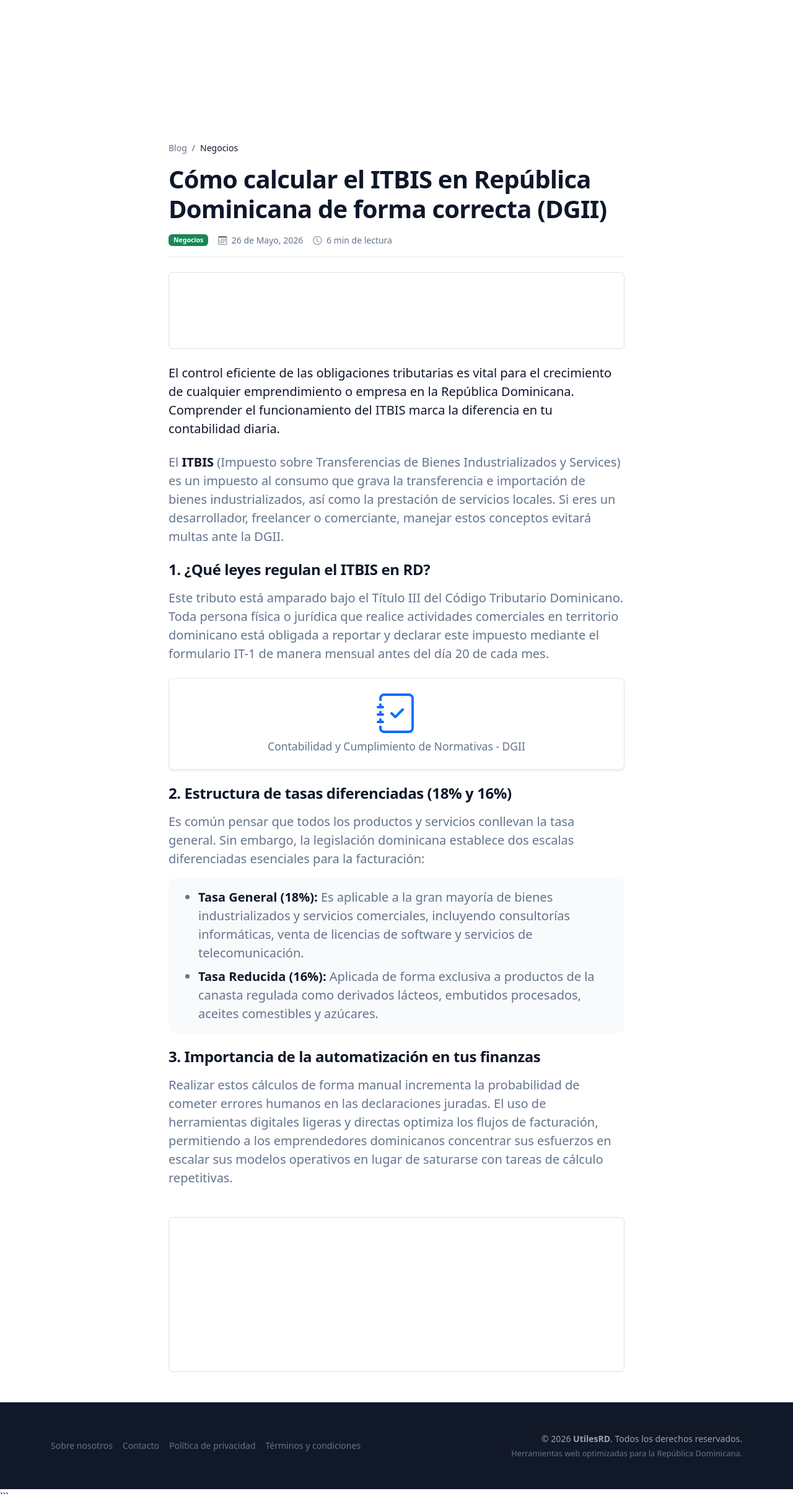
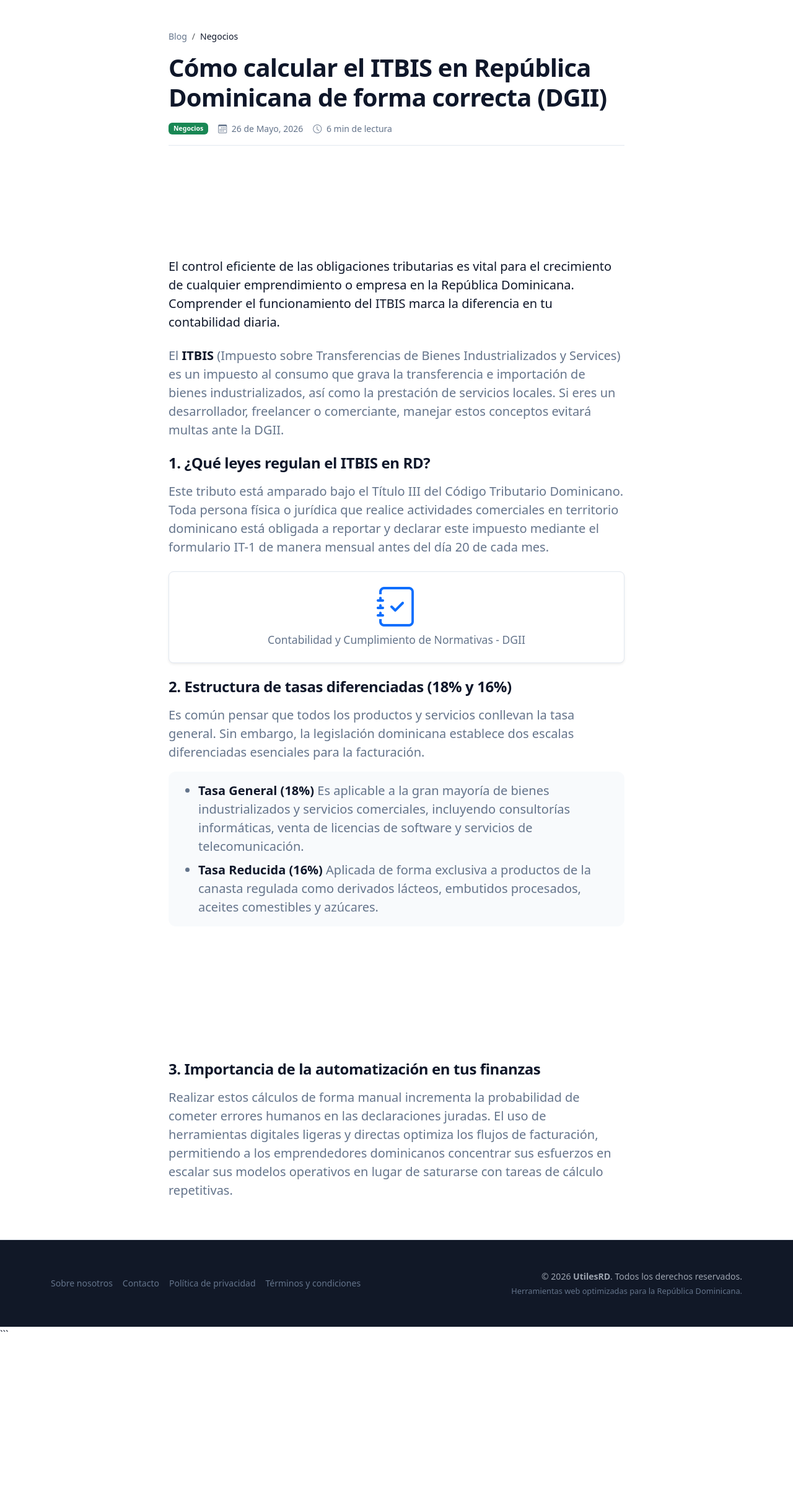
Before and after one commit to veynelb/adsence, a Flask app: page /blog/como-calcular-itbis-republica-dominicana-dgii in a window 1280 px wide. Shown: the part 97-2524 px from the top of the page at 62% size. After the commit the page ends 2246 px from the top, so only its background shows below. Run offline with Flask 3, Linux system fonts and the light colour scheme.

Commit message:
base4.html

````diff
--- a/templates/base.html
+++ b/templates/base.html
@@ -159,6 +159,7 @@
         .ads-container {
 
             width: 100%;
+
             max-width: 1000px;
 
             margin: 30px auto;
@@ -243,18 +244,6 @@
 
     </nav>
 
-    <!-- ANUNCIO SUPERIOR -->
-    <div class="ads-container">
-
-        <ins class="adsbygoogle"
-             data-ad-client="ca-pub-8256696936186052"
-             data-ad-slot="1234567890"
-             data-ad-format="auto"
-             data-full-width-responsive="true">
-        </ins>
-
-    </div>
-
     <!-- CONTENIDO -->
     <main class="flex-grow-1">
 
@@ -337,33 +326,6 @@
     <!-- Bootstrap -->
     <script src="https://cdn.jsdelivr.net/npm/bootstrap@5.3.2/dist/js/bootstrap.bundle.min.js"></script>
 
-    <!-- ADSENSE INIT -->
-    <script>
-
-        window.addEventListener("load", function () {
-
-            const ads =
-                document.querySelectorAll(".adsbygoogle");
-
-            ads.forEach((ad) => {
-
-                try {
-
-                    (adsbygoogle =
-                        window.adsbygoogle || []).push({});
-
-                } catch (e) {
-
-                    console.log(e);
-
-                }
-
-            });
-
-        });
-
-    </script>
-
     <!-- THEME -->
     <script>
 
--- a/templates/blog/post_itbis.html
+++ b/templates/blog/post_itbis.html
@@ -1,30 +1,58 @@
 ```html
 {% extends 'base.html' %}
 
-{% block title %}Cómo calcular el ITBIS en República Dominicana de forma correcta (DGII) | UtilesRD{% endblock %}
-{% block description %}Guía completa de más de 1000 palabras sobre el cálculo del ITBIS en RD, tasas aplicables del 18% y 16%, y cómo desglosarlo correctamente.{% endblock %}
+{% block title %}
+Cómo calcular el ITBIS en República Dominicana de forma correcta (DGII) | UtilesRD
+{% endblock %}
+
+{% block description %}
+Guía completa de más de 1000 palabras sobre el cálculo del ITBIS en RD, tasas aplicables del 18% y 16%, y cómo desglosarlo correctamente.
+{% endblock %}
 
 {% block content %}
+
 <article class="container py-5">
+
     <div class="row justify-content-center">
+
         <div class="col-lg-8">
 
+            <!-- HEADER -->
             <header class="mb-4">
-                <nav aria-label="breadcrumb" class="small mb-3">
+
+                <nav aria-label="breadcrumb"
+                     class="small mb-3">
+
                     <ol class="breadcrumb mb-0">
+
                         <li class="breadcrumb-item">
-                            <a href="/blog" class="text-decoration-none text-muted">
+
+                            <a href="/blog"
+                               class="text-decoration-none text-muted">
+
                                 Blog
+
                             </a>
+
                         </li>
-                        <li class="breadcrumb-item active text-current" aria-current="page">
+
+                        <li class="breadcrumb-item active text-current"
+                            aria-current="page">
+
                             Negocios
+
                         </li>
+
                     </ol>
+
                 </nav>
 
-                <h1 class="display-6 fw-bold text-current mb-3" style="letter-spacing: -0.8px;">
-                    Cómo calcular el ITBIS en República Dominicana de forma correcta (DGII)
+                <h1 class="display-6 fw-bold text-current mb-3"
+                    style="letter-spacing: -0.8px;">
+
+                    Cómo calcular el ITBIS en República Dominicana
+                    de forma correcta (DGII)
+
                 </h1>
 
                 <div class="d-flex align-items-center text-muted small pb-3 border-bottom"
@@ -32,29 +60,36 @@
 
                     <span class="badge bg-success text-white me-3 px-2 py-1"
                           style="border-radius: 6px;">
+
                         Negocios
+
                     </span>
 
                     <span class="me-3">
+
                         <i class="bi bi-calendar3 me-1"></i>
                         26 de Mayo, 2026
+
                     </span>
 
                     <span>
+
                         <i class="bi bi-clock me-1"></i>
                         6 min de lectura
+
                     </span>
+
                 </div>
+
             </header>
 
-            <!-- ANUNCIO ADSENSE 1 -->
-            <div class="my-4 text-center border rounded p-3"
-                 style="width:100%; min-height:120px; overflow:hidden;">
+            <!-- ANUNCIO 1 -->
+            <div class="ads-container">
 
                 <ins class="adsbygoogle"
                      style="display:block"
                      data-ad-client="ca-pub-8256696936186052"
-                     data-ad-slot="TU_SLOT_ID"
+                     data-ad-slot="6367214360"
                      data-ad-format="auto"
                      data-full-width-responsive="true">
                 </ins>
@@ -62,41 +97,70 @@
             </div>
 
             <script>
+
                 window.addEventListener("load", function () {
-                    (adsbygoogle = window.adsbygoogle || []).push({});
+
+                    try {
+
+                        (adsbygoogle =
+                            window.adsbygoogle || []).push({});
+
+                    } catch (e) {
+
+                        console.log(e);
+
+                    }
+
                 });
+
             </script>
 
+            <!-- CONTENIDO -->
             <div class="entry-content text-muted fs-5 lh-base">
 
                 <p class="lead text-current fw-normal mb-4">
-                    El control eficiente de las obligaciones tributarias es vital
-                    para el crecimiento de cualquier emprendimiento o empresa en
-                    la República Dominicana. Comprender el funcionamiento del
-                    ITBIS marca la diferencia en tu contabilidad diaria.
+
+                    El control eficiente de las obligaciones tributarias
+                    es vital para el crecimiento de cualquier
+                    emprendimiento o empresa en la República Dominicana.
+
+                    Comprender el funcionamiento del ITBIS marca
+                    la diferencia en tu contabilidad diaria.
+
                 </p>
 
                 <p>
+
                     El <strong class="text-current">ITBIS</strong>
-                    (Impuesto sobre Transferencias de Bienes Industrializados y
-                    Services) es un impuesto al consumo que grava la transferencia
-                    e importación de bienes industrializados, así como la prestación
-                    de servicios locales. Si eres un desarrollador, freelancer o
-                    comerciante, manejar estos conceptos evitará multas ante la DGII.
+                    (Impuesto sobre Transferencias de Bienes
+                    Industrializados y Services) es un impuesto
+                    al consumo que grava la transferencia e
+                    importación de bienes industrializados,
+                    así como la prestación de servicios locales.
+
+                    Si eres un desarrollador, freelancer o comerciante,
+                    manejar estos conceptos evitará multas ante la DGII.
+
                 </p>
 
                 <h2 class="text-current fw-bold h4 mt-4 mb-3"
                     style="letter-spacing: -0.4px;">
 
                     1. ¿Qué leyes regulan el ITBIS en RD?
+
                 </h2>
 
                 <p>
-                    Este tributo está amparado bajo el Título III del Código
-                    Tributario Dominicano. Toda persona física o jurídica que
-                    realice actividades comerciales en territorio dominicano está
-                    obligada a reportar y declarar este impuesto mediante el
-                    formulario IT-1 de manera mensual antes del día 20 de cada mes.
+
+                    Este tributo está amparado bajo el Título III
+                    del Código Tributario Dominicano.
+
+                    Toda persona física o jurídica que realice
+                    actividades comerciales en territorio dominicano
+                    está obligada a reportar y declarar este impuesto
+                    mediante el formulario IT-1 de manera mensual
+                    antes del día 20 de cada mes.
+
                 </p>
 
                 <div class="my-4 p-4 rounded-3 text-center shadow-sm border"
@@ -106,21 +170,29 @@
                     <i class="bi bi-journal-check display-3 text-primary d-block mb-2"></i>
 
                     <span class="small text-muted">
+
                         Contabilidad y Cumplimiento de Normativas - DGII
+
                     </span>
+
                 </div>
 
                 <h2 class="text-current fw-bold h4 mt-4 mb-3"
                     style="letter-spacing: -0.4px;">
 
                     2. Estructura de tasas diferenciadas (18% y 16%)
+
                 </h2>
 
                 <p>
-                    Es común pensar que todos los productos y servicios conllevan
-                    la tasa general. Sin embargo, la legislación dominicana
-                    establece dos escalas diferenciadas esenciales para la
-                    facturación:
+
+                    Es común pensar que todos los productos y servicios
+                    conllevan la tasa general.
+
+                    Sin embargo, la legislación dominicana establece
+                    dos escalas diferenciadas esenciales para
+                    la facturación.
+
                 </p>
 
                 <div class="card border-0 p-3 my-3 border-wall"
@@ -128,70 +200,103 @@
                             background-color: var(--bg-tile-hover) !important;">
 
                     <ul class="mb-0 text-muted">
+
                         <li class="mb-2">
+
                             <strong class="text-current">
-                                Tasa General (18%):
+
+                                Tasa General (18%)
+
                             </strong>
 
-                            Es aplicable a la gran mayoría de bienes
-                            industrializados y servicios comerciales,
-                            incluyendo consultorías informáticas,
-                            venta de licencias de software y
-                            servicios de telecomunicación.
+                            Es aplicable a la gran mayoría
+                            de bienes industrializados y servicios
+                            comerciales, incluyendo consultorías
+                            informáticas, venta de licencias de software
+                            y servicios de telecomunicación.
+
                         </li>
 
                         <li>
+
                             <strong class="text-current">
-                                Tasa Reducida (16%):
+
+                                Tasa Reducida (16%)
+
                             </strong>
 
                             Aplicada de forma exclusiva a productos
                             de la canasta regulada como derivados
                             lácteos, embutidos procesados, aceites
                             comestibles y azúcares.
+
                         </li>
+
                     </ul>
+
                 </div>
+
+                <!-- ANUNCIO 2 -->
+                <div class="ads-container my-5">
+
+                    <ins class="adsbygoogle"
+                         style="display:block"
+                         data-ad-client="ca-pub-8256696936186052"
+                         data-ad-slot="6367214360"
+                         data-ad-format="auto"
+                         data-full-width-responsive="true">
+                    </ins>
+
+                </div>
+
+                <script>
+
+                    window.addEventListener("load", function () {
+
+                        try {
+
+                            (adsbygoogle =
+                                window.adsbygoogle || []).push({});
+
+                        } catch (e) {
+
+                            console.log(e);
+
+                        }
+
+                    });
+
+                </script>
 
                 <h2 class="text-current fw-bold h4 mt-4 mb-3"
                     style="letter-spacing: -0.4px;">
 
                     3. Importancia de la automatización en tus finanzas
+
                 </h2>
 
                 <p>
+
                     Realizar estos cálculos de forma manual incrementa
-                    la probabilidad de cometer errores humanos en las
-                    declaraciones juradas. El uso de herramientas digitales
-                    ligeras y directas optimiza los flujos de facturación,
-                    permitiendo a los emprendedores dominicanos concentrar
-                    sus esfuerzos en escalar sus modelos operativos en lugar
-                    de saturarse con tareas de cálculo repetitivas.
+                    la probabilidad de cometer errores humanos
+                    en las declaraciones juradas.
+
+                    El uso de herramientas digitales ligeras y directas
+                    optimiza los flujos de facturación, permitiendo
+                    a los emprendedores dominicanos concentrar sus
+                    esfuerzos en escalar sus modelos operativos
+                    en lugar de saturarse con tareas de cálculo
+                    repetitivas.
+
                 </p>
-            </div>
-
-            <!-- ANUNCIO ADSENSE 2 -->
-            <div class="mt-5 text-center border rounded p-3"
-                 style="width:100%; min-height:250px; overflow:hidden;">
-
-                <ins class="adsbygoogle"
-                     style="display:block"
-                     data-ad-client="ca-pub-8256696936186052"
-                     data-ad-slot="TU_SLOT_ID"
-                     data-ad-format="auto"
-                     data-full-width-responsive="true">
-                </ins>
 
             </div>
 
-            <script>
-                window.addEventListener("load", function () {
-                    (adsbygoogle = window.adsbygoogle || []).push({});
-                });
-            </script>
+        </div>
 
-        </div>
     </div>
+
 </article>
+
 {% endblock %}
 ```
````
